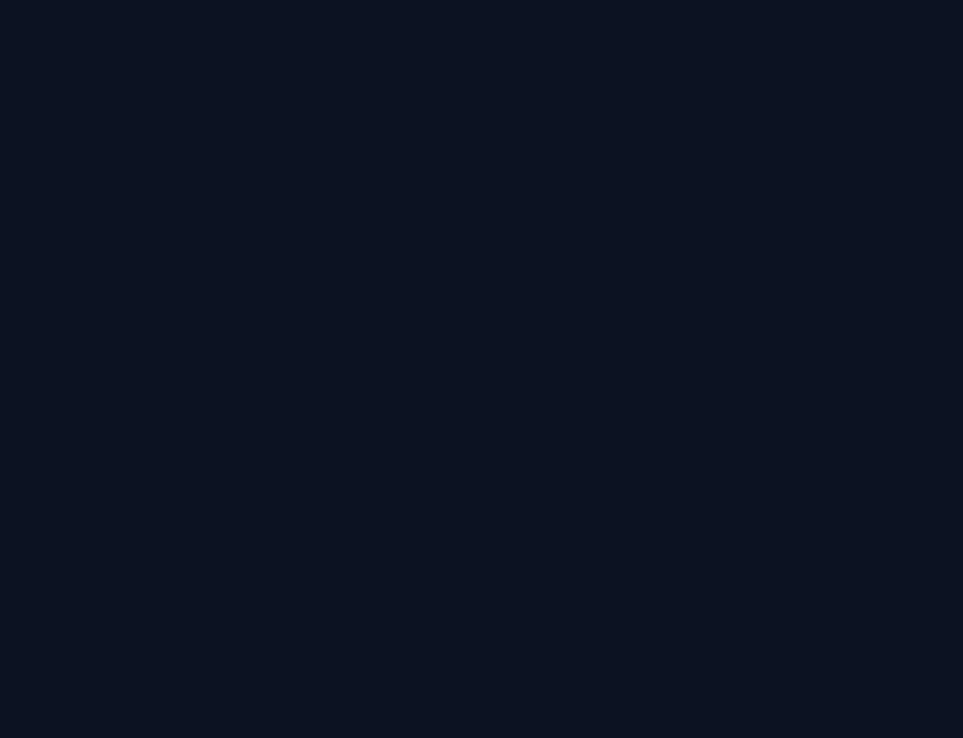
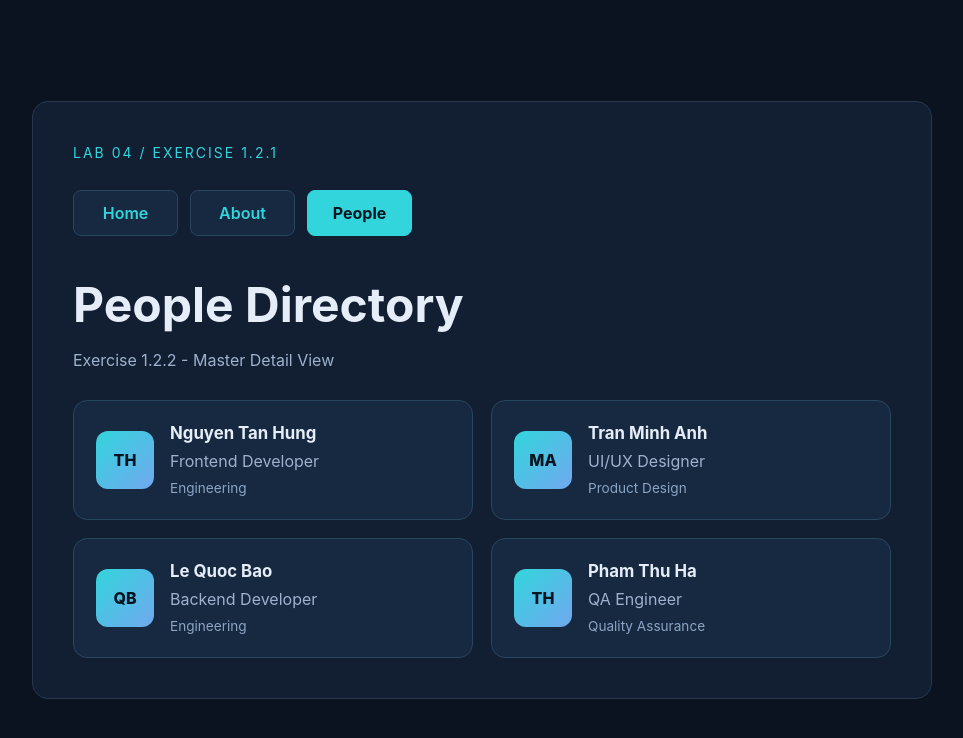
Before and after one commit to tanhung1004/Lab04_EX, a React (Vite) app in the folder Ex1.2_React_Router_v7/: page /people in a window 1280 px wide. Before the commit this address had no page. Shown: the top 738 px of the page, without its empty margins (158-1121 px from the left). Built offline with nearby package versions, Linux system fonts and the light colour scheme.

Commit message:
feat(ex1.2.2): implement people master list

```diff
--- a/Ex1.2_React_Router_v7/src/App.jsx
+++ b/Ex1.2_React_Router_v7/src/App.jsx
@@ -1,4 +1,3 @@
-
 import {
   BrowserRouter,
   Routes,
@@ -8,23 +7,16 @@ import {
 import MainLayout from "./layouts/MainLayout";
 import HomePage from "./pages/HomePage";
 import AboutPage from "./pages/AboutPage";
+import PeopleListPage from "./pages/PeopleListPage";
 
 export default function App() {
   return (
     <BrowserRouter>
       <Routes>
-        {/* Parent layout route */}
         <Route path="/" element={<MainLayout />}>
-
-          {/* Default child route */}
           <Route index element={<HomePage />} />
-
-          {/* Nested child route */}
-          <Route
-            path="about"
-            element={<AboutPage />}
-          />
-
+          <Route path="about" element={<AboutPage />} />
+          <Route path="people" element={<PeopleListPage />} />
         </Route>
       </Routes>
     </BrowserRouter>
--- a/Ex1.2_React_Router_v7/src/components/Navbar.jsx
+++ b/Ex1.2_React_Router_v7/src/components/Navbar.jsx
@@ -2,28 +2,22 @@
 import { NavLink } from "react-router";
 
 export default function Navbar() {
+  const getClassName = ({ isActive }) =>
+    isActive ? "nav-link active" : "nav-link";
+
   return (
     <nav className="route-nav" aria-label="Main navigation">
-
-      <NavLink
-        to="/"
-        end
-        className={({ isActive }) =>
-          isActive ? "nav-link active" : "nav-link"
-        }
-      >
+      <NavLink to="/" end className={getClassName}>
         Home
       </NavLink>
 
-      <NavLink
-        to="/about"
-        className={({ isActive }) =>
-          isActive ? "nav-link active" : "nav-link"
-        }
-      >
+      <NavLink to="/about" className={getClassName}>
         About
       </NavLink>
 
+      <NavLink to="/people" className={getClassName}>
+        People
+      </NavLink>
     </nav>
   );
 }
--- a/Ex1.2_React_Router_v7/src/components/PersonCard.jsx
+++ b/Ex1.2_React_Router_v7/src/components/PersonCard.jsx
@@ -0,0 +1,22 @@
+
+export default function PersonCard({ person }) {
+  const initials = person.name
+    .split(" ")
+    .slice(-2)
+    .map((word) => word[0])
+    .join("");
+
+  return (
+    <article className="people-card">
+      <div className="person-avatar" aria-hidden="true">
+        {initials}
+      </div>
+
+      <div className="person-info">
+        <h2>{person.name}</h2>
+        <p>{person.role}</p>
+        <span>{person.department}</span>
+      </div>
+    </article>
+  );
+}
--- a/Ex1.2_React_Router_v7/src/data/people.js
+++ b/Ex1.2_React_Router_v7/src/data/people.js
@@ -0,0 +1,35 @@
+
+export const people = [
+  {
+    id: "p01",
+    name: "Nguyen Tan Hung",
+    role: "Frontend Developer",
+    department: "Engineering",
+    email: "hung@example.com",
+    location: "Ho Chi Minh City",
+  },
+  {
+    id: "p02",
+    name: "Tran Minh Anh",
+    role: "UI/UX Designer",
+    department: "Product Design",
+    email: "anh@example.com",
+    location: "Da Nang",
+  },
+  {
+    id: "p03",
+    name: "Le Quoc Bao",
+    role: "Backend Developer",
+    department: "Engineering",
+    email: "bao@example.com",
+    location: "Ha Noi",
+  },
+  {
+    id: "p04",
+    name: "Pham Thu Ha",
+    role: "QA Engineer",
+    department: "Quality Assurance",
+    email: "ha@example.com",
+    location: "Ho Chi Minh City",
+  },
+];
--- a/Ex1.2_React_Router_v7/src/pages/PeopleListPage.jsx
+++ b/Ex1.2_React_Router_v7/src/pages/PeopleListPage.jsx
@@ -0,0 +1,24 @@
+
+import PersonCard from "../components/PersonCard";
+import { people } from "../data/people";
+
+export default function PeopleListPage() {
+  return (
+    <section className="people-page">
+      <h1>People Directory</h1>
+
+      <p>
+        Exercise 1.2.2 - Master Detail View
+      </p>
+
+      <div className="people-grid">
+        {people.map((person) => (
+          <PersonCard
+            key={person.id}
+            person={person}
+          />
+        ))}
+      </div>
+    </section>
+  );
+}
--- a/Ex1.2_React_Router_v7/src/styles/index.css
+++ b/Ex1.2_React_Router_v7/src/styles/index.css
@@ -131,3 +131,75 @@ p {
   outline: 3px solid #ffe28c;
   outline-offset: 3px;
 }
+
+/* ==========================================
+   M09 - PEOPLE MASTER LIST
+========================================== */
+
+.people-page {
+  width: 100%;
+}
+
+.people-page h1 {
+  margin-bottom: 12px;
+}
+
+.people-page > p {
+  margin-bottom: 30px;
+}
+
+.people-grid {
+  display: grid;
+  grid-template-columns: repeat(2, minmax(0, 1fr));
+  gap: 18px;
+}
+
+.people-card {
+  display: flex;
+  align-items: center;
+  gap: 16px;
+  padding: 22px;
+  border: 1px solid #28465e;
+  border-radius: 14px;
+  background: #172940;
+}
+
+.person-avatar {
+  width: 58px;
+  height: 58px;
+  flex-shrink: 0;
+  display: grid;
+  place-items: center;
+  border-radius: 12px;
+  background: linear-gradient(135deg, #32d5dc, #71a8ef);
+  color: #071521;
+  font-weight: 800;
+}
+
+.person-info {
+  min-width: 0;
+}
+
+.person-info h2 {
+  margin: 0 0 8px;
+  font-size: 1.05rem;
+}
+
+.person-info p {
+  margin: 0 0 6px;
+}
+
+.person-info span {
+  color: #8ca4c4;
+  font-size: 0.85rem;
+}
+
+@media (max-width: 700px) {
+  .people-grid {
+    grid-template-columns: 1fr;
+  }
+
+  .route-nav {
+    flex-wrap: wrap;
+  }
+}
```
